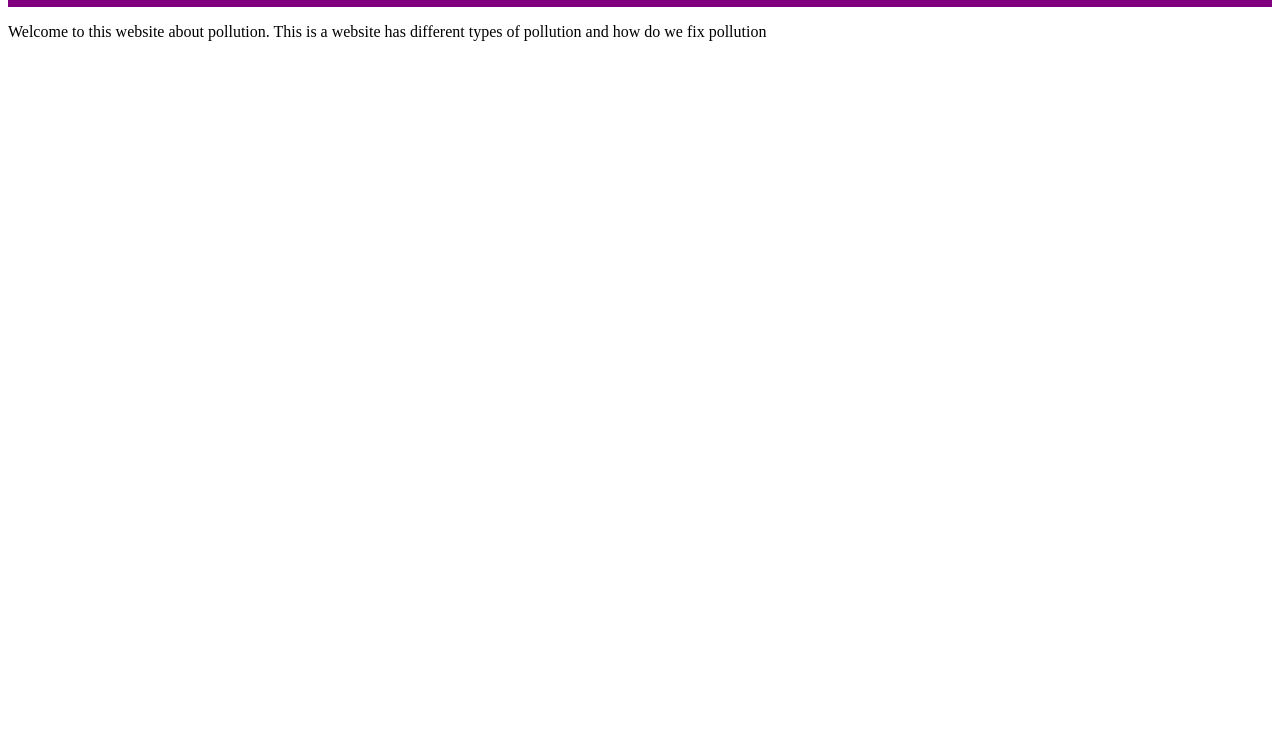
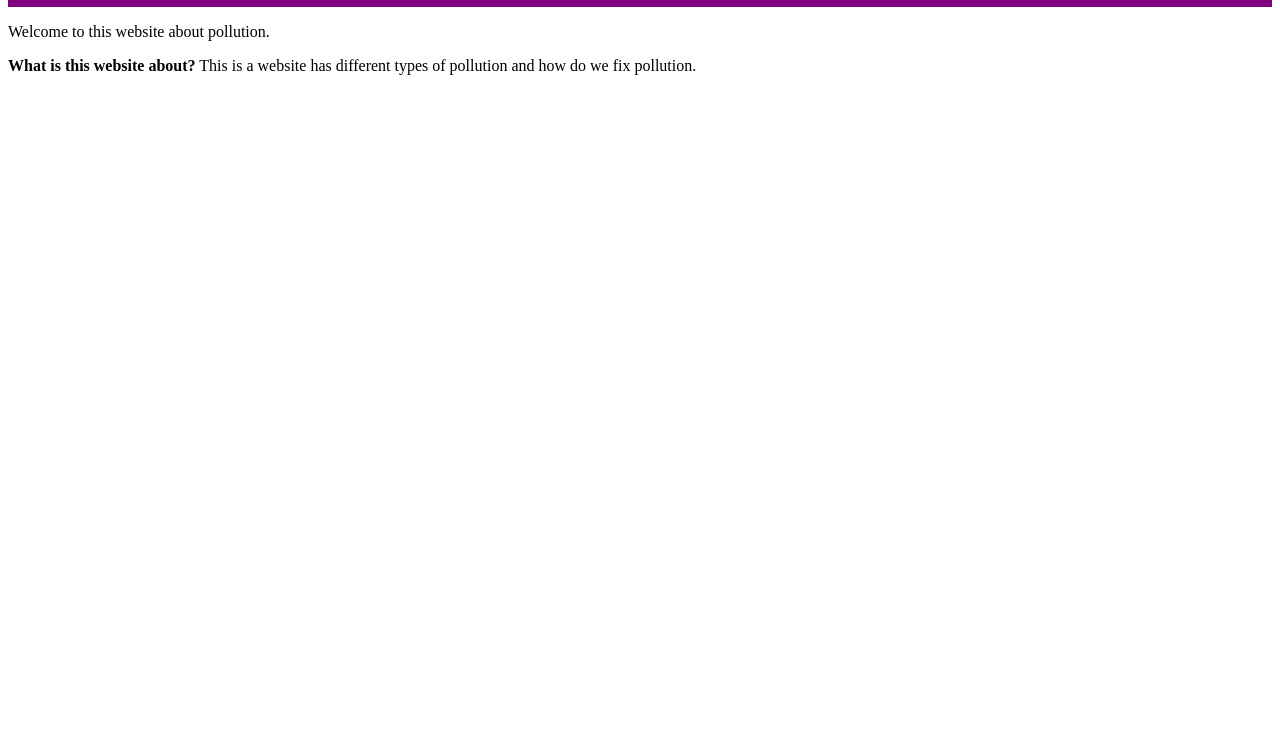
Before and after one commit to Oxford-High-School-Software-Development/Smoke-Smog, a plain HTML site: page index.html in a window 1280 px wide. Shown: the part 61-800 px from the top of the page. Drawn offline with Linux system fonts and the light colour scheme.

Commit message:
Add files via upload

```diff
--- a/index.html
+++ b/index.html
@@ -15,6 +15,9 @@
       <a href="what_we_do.html">What do we do?</a>
       <a href="sources.html">Sources</a>
     </div>
-    <p>Welcome to this website about pollution. This is a website has different types of pollution and how do we fix pollution</p>
+    <p>Welcome to this website about pollution.</p>
+
+     <p><b>What is this website about?</b> This is a website has different types of pollution and how do we fix pollution.</p>
+
   </body>
 </html>
```
